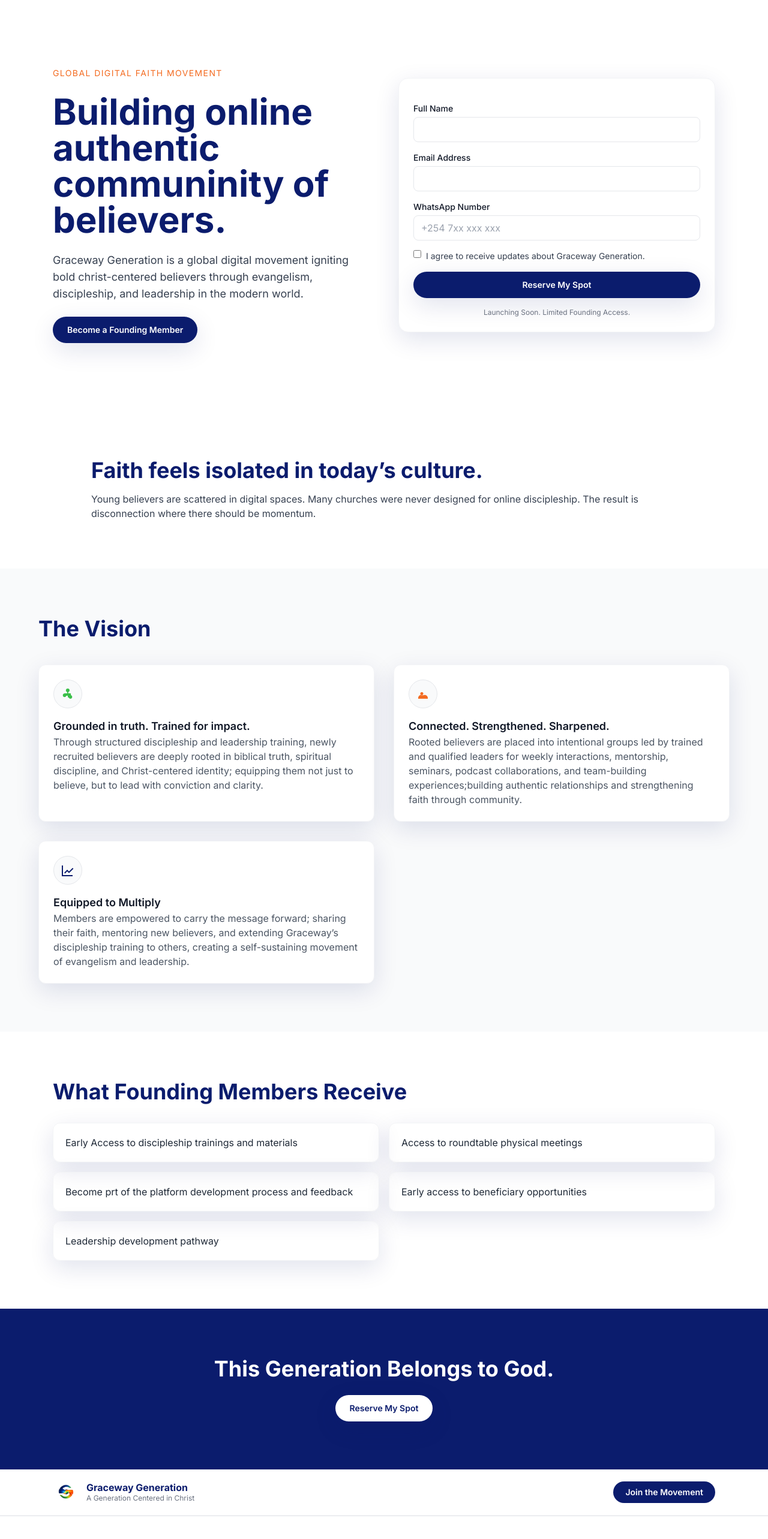
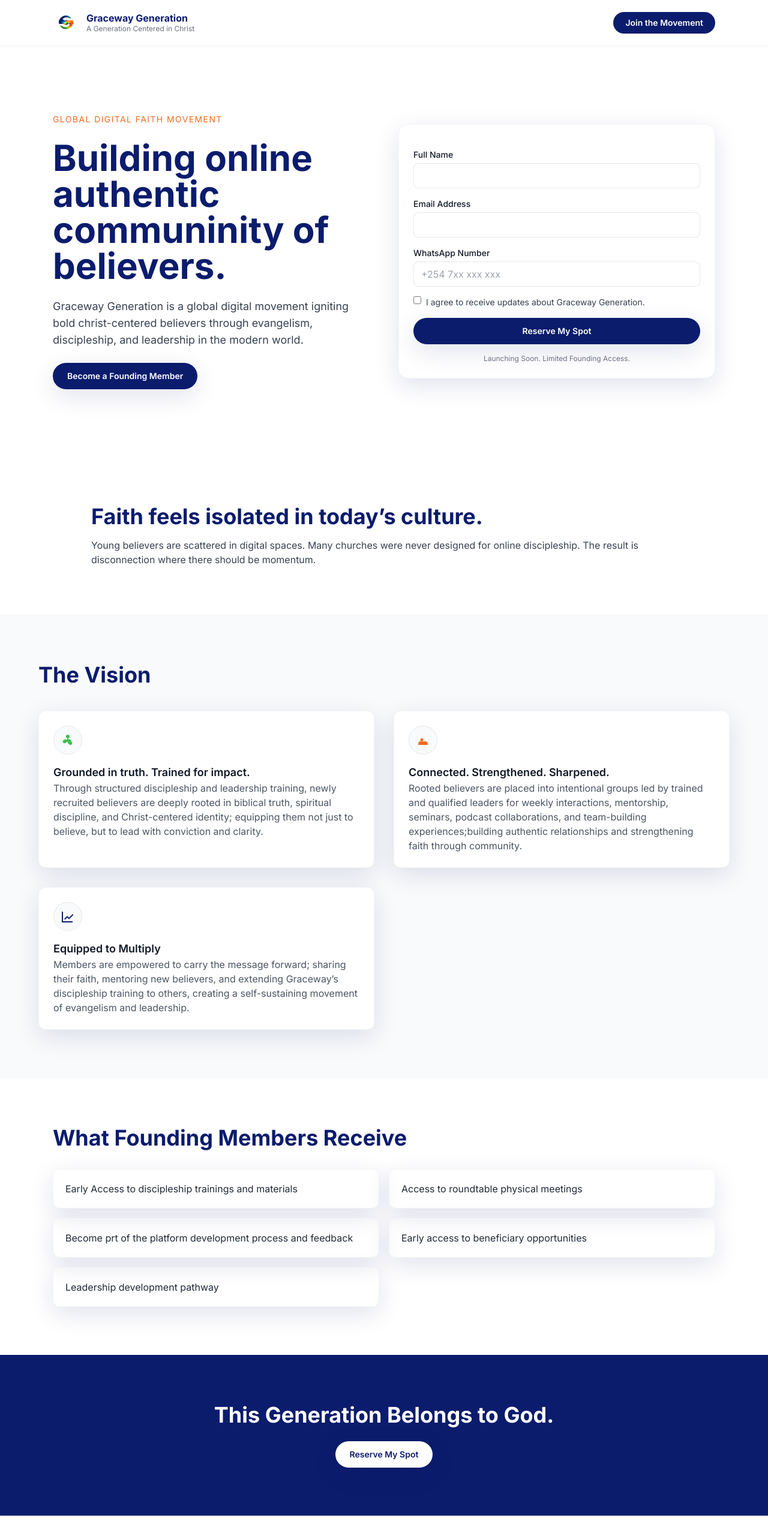
Before and after one commit to Kelvin-dev001/graceway-generation, a Next.js app: page / in a window 1280 px wide. Shown: the top 2566 px of the page at 60% size. Built offline with nearby package versions, Linux system fonts and the light colour scheme; no server answers.

Commit message:
navbar arrange

```diff
--- a/src/app/page.js
+++ b/src/app/page.js
@@ -1,20 +1,20 @@
+import Navbar from "@/components/Navbar";
 import HeroSection from "@/components/HeroSection";
 import ProblemSection from "@/components/ProblemSection";
 import VisionSection from "@/components/VisionSection";
 import BenefitsSection from "@/components/BenefitsSection";
 import FinalCTASection from "@/components/FinalCTASection";
-import Navbar from "@/components/Navbar";
 import Footer from "@/components/Footer";
 
 export default function HomePage() {
   return (
     <main className="min-h-screen">
+      <Navbar />
       <HeroSection />
       <ProblemSection />
       <VisionSection />
       <BenefitsSection />
       <FinalCTASection />
-      <Navbar />
       <Footer />
     </main>
   );
```
